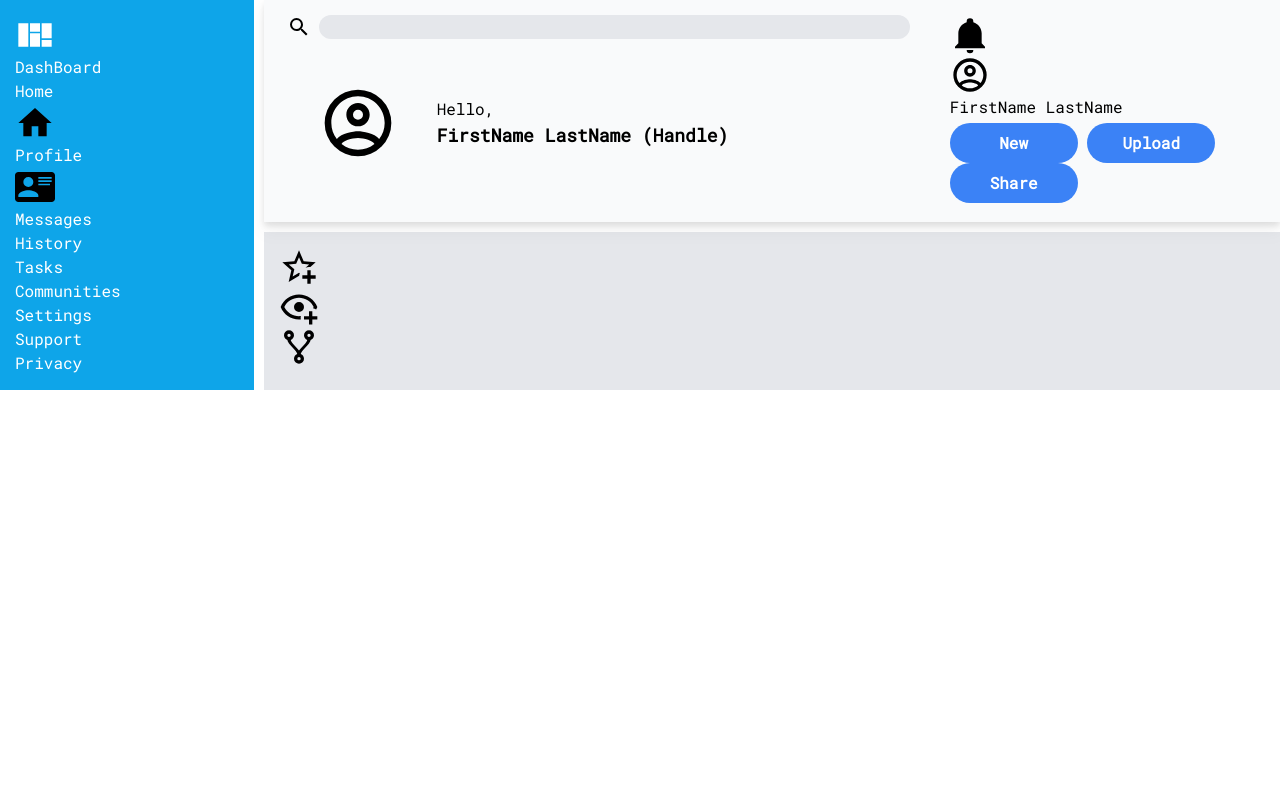
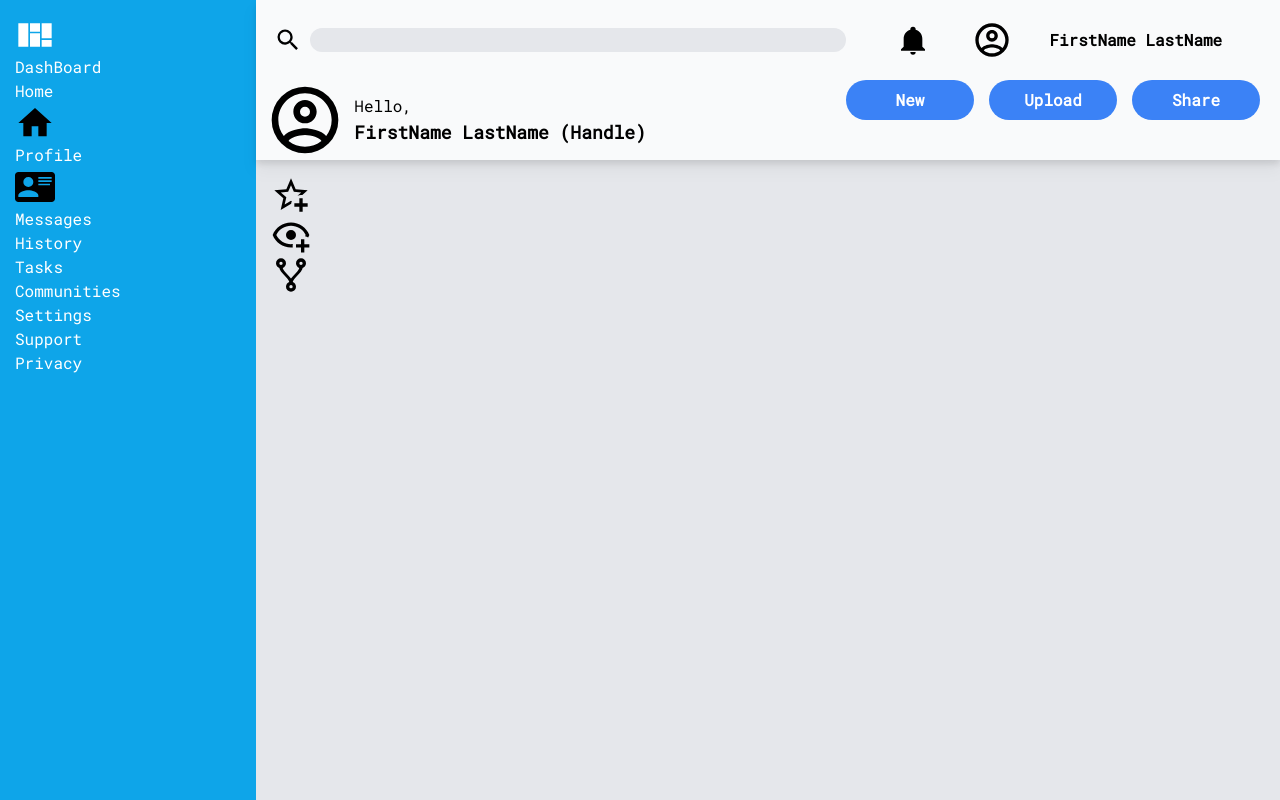
Before and after one commit to Ob1devonn/odin-adminDashboard, a website: page public/index.html in a window 1280 px wide. Drawn offline with Linux system fonts and the light colour scheme.

Commit message:
Style Header

```diff
--- a/public/index.html
+++ b/public/index.html
@@ -20,13 +20,12 @@
     <div class="custom-grid-container">
       <!-- Header -->
       <div class="header bg-gray-50 drop-shadow-lg">
-        <div class="left">
         <!-- upper left-->
         <div class="upper-left">
           <svg
             xmlns="http://www.w3.org/2000/svg"
             viewBox="0 0 24 24"
-              class="w-6 mr-2"
+            class="w-7 mr-2"
           >
             <title>magnify</title>
             <path
@@ -59,15 +58,13 @@
             <h2 class="text-lg font-bold">FirstName LastName (Handle)</h2>
           </div>
         </div>
-        </div>
 
-        <div class="right">
         <!-- Upper right -->
         <div class="upper-right">
           <svg
             xmlns="http://www.w3.org/2000/svg"
             viewBox="0 0 24 24"
-              class="w-10"
+            class="w-8"
           >
             <title>bell</title>
             <path
@@ -84,26 +81,25 @@
               d="M12,2A10,10 0 0,0 2,12A10,10 0 0,0 12,22A10,10 0 0,0 22,12A10,10 0 0,0 12,2M7.07,18.28C7.5,17.38 10.12,16.5 12,16.5C13.88,16.5 16.5,17.38 16.93,18.28C15.57,19.36 13.86,20 12,20C10.14,20 8.43,19.36 7.07,18.28M18.36,16.83C16.93,15.09 13.46,14.5 12,14.5C10.54,14.5 7.07,15.09 5.64,16.83C4.62,15.5 4,13.82 4,12C4,7.59 7.59,4 12,4C16.41,4 20,7.59 20,12C20,13.82 19.38,15.5 18.36,16.83M12,6C10.06,6 8.5,7.56 8.5,9.5C8.5,11.44 10.06,13 12,13C13.94,13 15.5,11.44 15.5,9.5C15.5,7.56 13.94,6 12,6M12,11A1.5,1.5 0 0,1 10.5,9.5A1.5,1.5 0 0,1 12,8A1.5,1.5 0 0,1 13.5,9.5A1.5,1.5 0 0,1 12,11Z"
             />
           </svg>
-            <h2>FirstName LastName</h2>
+          <h2 class="font-bold">FirstName LastName</h2>
         </div>
-          <!-- Bottom Right -->
-          <div>
+        <!-- Lower Right -->
+        <div class="lower-right">
           <button
-              class="bg-blue-500 hover:bg-blue-700 text-white font-bold py-2 w-32 rounded-full"
+            class="bg-blue-500 hover:bg-blue-700 text-white font-bold py-2 w-32 h-10 rounded-full"
           >
             New
           </button>
           <button
-              class="bg-blue-500 hover:bg-blue-700 text-white font-bold py-2 w-32 rounded-full"
+            class="bg-blue-500 hover:bg-blue-700 text-white font-bold py-2 w-32 h-10 rounded-full"
           >
             Upload
           </button>
           <button
-              class="bg-blue-500 hover:bg-blue-700 text-white font-bold py-2 w-32 rounded-full"
+            class="bg-blue-500 hover:bg-blue-700 text-white font-bold py-2 w-32 h-10 rounded-full"
           >
             Share
           </button>
-          </div>
         </div>
       </div>
 
--- a/src/styles.css
+++ b/src/styles.css
@@ -1,41 +1,55 @@
 .custom-grid-container {
   display: grid;
   grid-template-columns: 1fr 4fr;
-  gap: 10px;
+  grid-template-rows: 1fr 4fr;
 }
 
 .header {
   grid-column: 2 / -1;
   display: grid;
   grid-template-columns: 2fr 1fr;
-  gap: 40px;
-  padding: 15px;
+  grid-template-rows: 1fr 1fr;
+  padding-right: 20px;
 }
-.left {
+.lower-left {
+  grid-row: 2/3;
   display: grid;
+  grid-template-columns: 1fr 5fr;
 }
+.lower-left svg {
+  align-self: center;
+  justify-self: center;
+}
+.lower-left div {
+  align-self: center;
+  justify-self: start;
+}
+
 .upper-left {
   display: grid;
-  grid-template-columns: 40px 1fr;
+  grid-template-columns: 1fr 10fr;
+  align-items: center;
 }
 .upper-left svg {
   justify-self: end;
 }
 
-.lower-left {
+.upper-right {
   display: grid;
-  grid-template-columns: 1fr 3fr;
+  grid-template-columns: 1fr 1fr 3fr;
   align-items: center;
-  align-content: space-between;
+  justify-items: end;
 }
-
-.lower-left svg {
+.upper-right h2 {
   justify-self: center;
 }
 
-.right {
+.lower-right {
   display: grid;
+  grid-template-columns: 1fr 1fr 1fr;
+  gap: 15px;
 }
+
 .dashboard {
   padding: 15px;
   grid-row: 1 / 3;
```
Also changed, not shown: src/output.css. Lines whose indentation alone changed are shown as unchanged.
